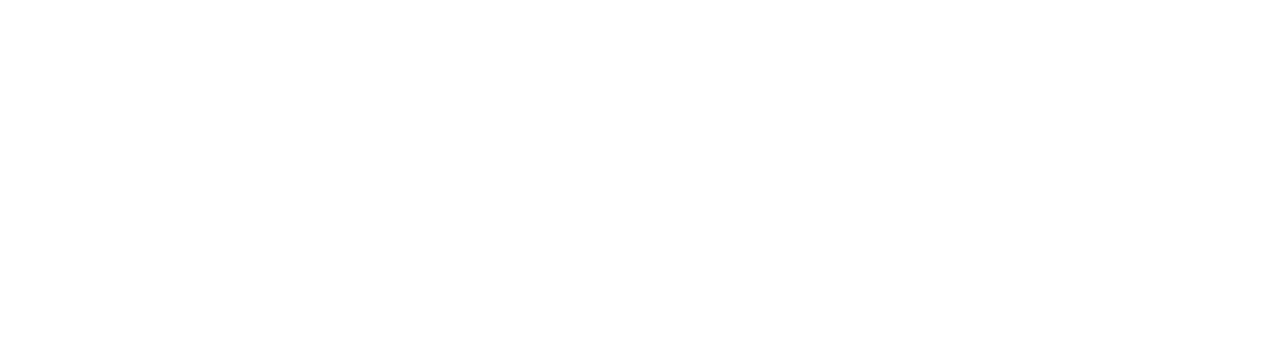
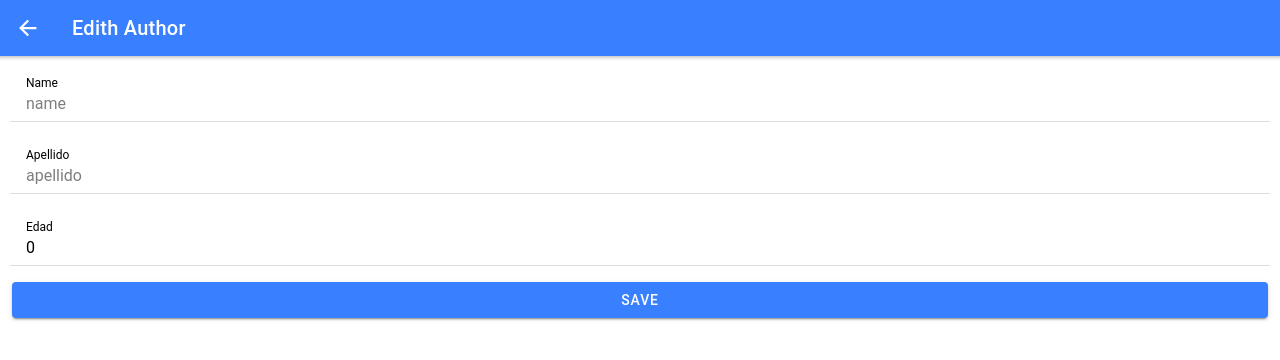
Before and after one commit to patogitpath/iocnic_react, a React (Create React App) app: page /edith-author/1 in a window 1280 px wide. Shown: the top 360 px of the page. Built offline with nearby package versions, Linux system fonts and the light colour scheme; no server answers.

Commit message:
crud author

```diff
--- a/src/App.tsx
+++ b/src/App.tsx
@@ -24,6 +24,8 @@
 import AuthorList from './pages/Author_List';
 import Menu from "./pages/Menu";
 import NewAuthor from './pages/New_Author';
+import EdithAuthor from './pages/Edith_Author';
+
 
 const App: React.FC = () => (
   <IonApp>
@@ -35,6 +37,7 @@
         </Route>
         <Route exact path="/authors" component={AuthorList}></Route>
         <Route exact path="/newauthor" component={NewAuthor}></Route>
+        <Route exact path="/edith-author/:id" component={EdithAuthor} />
         <Route exact path="/">
           <Redirect to="/authors" />
         </Route>
--- a/src/pages/Author_List.tsx
+++ b/src/pages/Author_List.tsx
@@ -1,48 +1,106 @@
 import React, { Component } from "react";
 import { createOutline, trash } from "ionicons/icons";
-import { IonAvatar, IonButton, IonButtons, IonContent, IonHeader, IonIcon, IonItem, IonLabel, IonList, IonMenuButton, IonPage, IonTitle, IonToolbar } from '@ionic/react';
+import { IonAvatar, IonButton, IonButtons, IonContent, IonHeader, IonIcon, IonItem, IonLabel, IonList, IonMenuButton, IonPage, IonTitle, IonToolbar, withIonLifeCycle, useIonAlert, IonAlert } from '@ionic/react';
 import ExploreContainer from '../components/ExploreContainer';
 import './Author_List.css';
 import axios from "axios";
+import links from "../services/links";
+import { Link } from "react-router-dom";
 
 export class AuthorList extends Component {
 
     state = {
-        listAuthor: []
+        listAuthor: [],
+        alertState: false,
+        authorId: null
 
     };
 
-    async componentDidMount() {
+    async ionViewWillEnter() {
 
         try {
 
-            const data = await axios.post("http://localhost:51548/WebService1.asmx/GetAllBookJSON", {});
-            const authorJson = JSON.parse(data["data"].d);
+            const data = await axios.post(links.getAllAuthor, {});
             this.setState({
-                listAuthor: authorJson
+                listAuthor: data.data.d
             });
 
         } catch (error) {
+            console.log(error);
+        }
+    }
 
+    async deleteAuthor(id: any) {
+
+        try {
+
+            const deleteData = {
+                "id": id
+            };
+
+            const data = await axios.post(links.deleteAuthor, deleteData);
+            console.log(data);
+            this.setState({
+                listAuthor: this.state.listAuthor.filter((a,i) => {
+                    return a["id"] !== id
+                })
+            });
+        } catch (error) {
+            console.log(error);
         }
 
     }
 
     render() {
 
+        const alertas = (
+            <IonAlert
+                isOpen={ this.state.alertState }
+                cssClass= "my-custom-class"
+                header="Eliminar"
+                message="Desea eliminar el autor"
+                buttons={[
+                    {
+                        text: "cancel",
+                        role: "Cancel",
+                        handler: (blah) => {
+                            this.setState({
+                                alertState: false
+                            });
+                        }
+                    },
+                    {
+                        text: "Ok",
+                        handler: () => {
+                            this.deleteAuthor(this.state.authorId);
+                            this.setState({
+                                alertState: false
+                            });
+                        }
+                    }
+                ]}
+            ></IonAlert>
+        );
 
         const authotRender = this.state.listAuthor.map((a, i) => {
             return(
                 <IonItem key={i}>
-                    <IonAvatar>
+                    <IonAvatar slot="start">
                         <img src="https://previews.123rf.com/images/indomercy/indomercy1701/indomercy170100075/68564332-creative-author-icon-color.jpg" alt="image" />
                     </IonAvatar>
-                    <IonLabel>{a["name"]}</IonLabel>
+                    <IonLabel>
+                        <h2>{a["name"]}</h2>
+                        <h3>{a["apellido"]}</h3>
+                        <p>{a["edad"]}</p>
+                    </IonLabel>
                     <IonButtons slot="end">
-                        <IonButton fill="clear" color="success">
+                        <Link to={"/edith-author/" + a["id"]} color="success">
+                            <IonButton fill="clear" color="success">
                             <IonIcon icon={createOutline}></IonIcon>
-                        </IonButton>
-                        <IonButton fill="clear" color="danger">
+                            </IonButton>
+
+                        </Link>
+                        <IonButton fill="clear" color="danger" onClick={() => { this.setState({alertState: true, authorId: a["id"]}) }}>
                             <IonIcon icon={trash}></IonIcon>
                         </IonButton>
                     </IonButtons>
@@ -61,9 +119,10 @@
                     </IonToolbar>
                 </IonHeader>
                 <IonContent>
-                  <IonList>
-                      {authotRender}
-                  </IonList>
+                    {alertas}
+                    <IonList>
+                    {authotRender}
+                    </IonList>
                 </IonContent>
             </IonPage>
         );
@@ -72,4 +131,4 @@
 
 }
 
-export default AuthorList;
+export default withIonLifeCycle(AuthorList);
--- /dev/null
+++ b/src/pages/Edith_Author.tsx
@@ -0,0 +1,116 @@
+import React from "react";
+import { IonBackButton, IonButton, IonButtons, IonCol, IonContent, IonGrid, IonHeader, IonInput, IonItem, IonLabel, IonPage, IonRow, IonTitle, IonToolbar, withIonLifeCycle } from '@ionic/react';
+import { RouteComponentProps, RouteProps } from "react-router";
+import axios from "axios";
+import links from "../services/links";
+interface Props {
+
+};
+
+interface RouteParamsId {
+
+    id: any
+}
+
+export class EdithAuthor extends React.Component<Props & RouteComponentProps<RouteParamsId>> {
+
+    state = {
+        id: "",
+        name: "",
+        apellido: "",
+        edad: 0
+    };
+
+    async ionViewWillEnter() {
+
+        const { id } = this.props.match.params;
+        try {
+
+            const idAuthor = {
+                "id": id
+            };
+
+            const data = await axios.post(links.getAuthorById, idAuthor);
+            let author = data.data.d;
+            this.setState({
+                id: id,
+                name: author.name,
+                apellido: author.apellido,
+                edad: author.edad
+            });
+
+        } catch (error) {
+            console.log(error);
+        }
+    }
+
+
+    changeText(e: any) {
+
+        const { name, value } = e.target;
+        this.setState({[name]: value});
+    }
+
+    async submitForm(e: any) {
+
+        const dataObject = {
+            "id": this.state.id,
+            "author": JSON.stringify({
+                "name": this.state.name,
+                "apellido": this.state.apellido,
+                "edad": this.state.edad
+            })
+        };
+
+        try {
+
+            const data = await axios.post(links.postUpdateAuthor, dataObject);
+            this.props.history.push("/");
+
+        } catch (error) {
+            console.log(error);
+        }
+    }
+
+    render() {
+
+        return(
+            <IonPage>
+                <IonHeader>
+                    <IonToolbar color="primary">
+                        <IonTitle>Edith Author</IonTitle>
+                        <IonButtons slot="start">
+                            <IonBackButton defaultHref="/"></IonBackButton>
+                        </IonButtons>
+                    </IonToolbar>
+                </IonHeader>
+                <IonContent>
+                    <form>
+                        <IonGrid>
+                            <IonRow>
+                                <IonCol>
+                                    <IonItem className="ion-margin-bottom">
+                                        <IonLabel position="stacked">Name</IonLabel>
+                                        <IonInput type="text" name="name" value={this.state.name} onIonChange={this.changeText.bind(this)} placeholder="name"></IonInput>
+                                    </IonItem>
+                                    <IonItem className="ion-margin-bottom">
+                                        <IonLabel position="stacked">Apellido</IonLabel>
+                                        <IonInput type="text" name="apellido" value={this.state.apellido} onIonChange={this.changeText.bind(this)} placeholder="apellido"></IonInput>
+                                    </IonItem>
+                                    <IonItem className="ion-margin-bottom">
+                                        <IonLabel position="stacked">Edad</IonLabel>
+                                        <IonInput type="number" name="edad" value={this.state.edad} onIonChange={this.changeText.bind(this)} placeholder="edad"></IonInput>
+                                    </IonItem>
+                                    <IonButton expand="block" color="primary" onClick={this.submitForm.bind(this)}>Save</IonButton>
+                                </IonCol>
+                            </IonRow>
+                        </IonGrid>
+                    </form>
+                </IonContent>
+            </IonPage>
+        );
+    }
+
+}
+
+export default withIonLifeCycle(EdithAuthor);
--- a/src/pages/New_Author.tsx
+++ b/src/pages/New_Author.tsx
@@ -1,30 +1,56 @@
-import { IonBackButton, IonButton, IonButtons, IonCol, IonContent, IonGrid, IonHeader, IonInput, IonItem, IonLabel, IonMenuButton, IonMenuToggle, IonPage, IonRow, IonTitle, IonToolbar } from "@ionic/react";
-import { Component } from "react";
+import { IonBackButton, IonButton, IonButtons, IonCol, IonContent, IonGrid, IonHeader, IonInput, IonItem, IonLabel, IonMenuButton, IonMenuToggle, IonPage, IonRow, IonTitle, IonToolbar, withIonLifeCycle } from "@ionic/react";
+import axios from "axios";
+import React, { Component } from "react";
+import links from "../services/links";
+import { Redirect, RouteComponentProps } from "react-router-dom";
 
-export class NewAuthor extends Component {
+interface Props {
+
+}
+
+export class NewAuthor extends Component<Props & RouteComponentProps> {
 
     state = {
         name: '',
         apellido: '',
-        edad: 0
+        edad: ""
     };
 
-
-    componentDidMount() {
-
+    ionViewWillEnter() {
+        console.log("gorm");
+        this.setState({
+            name: "",
+            apellido: "",
+            edad: ""
+        });
 
     }
 
     changeText(e: any) {
-        console.log("mensaje");
+
         const {name, value} = e.target;
         this.setState({[name]: value});
 
     }
 
-    submitForm(e: any) {
-        console.log("mensajes");
+    async submitForm(e: any) {
+
         console.log(this.state);
+        try {
+
+            let author = {
+                "name": this.state.name,
+                "apellido": this.state.apellido,
+                "edad": this.state.edad
+            };
+
+            const data = await axios.post(links.postNewAuthor, author);
+            this.props.history.push("/");
+
+        } catch (error) {
+
+            console.log(error);
+        }
     }
 
     render() {
@@ -34,7 +60,7 @@
                     <IonToolbar color="primary">
                         <IonTitle>New Author</IonTitle>
                         <IonButtons slot="start">
-                            <IonBackButton defaultHref={"/"}></IonBackButton>
+                            <IonBackButton defaultHref="/"></IonBackButton>
                         </IonButtons>
                     </IonToolbar>
                 </IonHeader>
@@ -45,17 +71,17 @@
                                 <IonCol>
                                     <IonItem className="ion-margin-bottom">
                                         <IonLabel position="stacked">Name</IonLabel>
-                                        <IonInput type="text" name="name" placeholder="name" onIonChange={this.changeText.bind(this)}></IonInput>
+                                        <IonInput type="text" name="name" placeholder="name" value={this.state.name} onIonChange={this.changeText.bind(this)}></IonInput>
                                     </IonItem>
                                     <IonItem className="ion-margin-bottom">
                                         <IonLabel position="stacked">Apellido</IonLabel>
-                                        <IonInput type="text" name="apellido" placeholder="apellido" onIonChange={this.changeText.bind(this)}></IonInput>
+                                        <IonInput type="text" name="apellido" placeholder="apellido" value={this.state.apellido} onIonChange={this.changeText.bind(this)}></IonInput>
                                     </IonItem>
                                     <IonItem className="ion-margin-bottom">
                                         <IonLabel position="stacked">Edad</IonLabel>
-                                        <IonInput type="number" name="edad" placeholder="edad" onIonChange={this.changeText.bind(this)}></IonInput>
+                                        <IonInput type="number" name="edad" placeholder="edad" value={this.state.edad} onIonChange={this.changeText.bind(this)}></IonInput>
                                     </IonItem>
-                                    <IonButton expand="block" color="primary" onClick={this.submitForm.bind(this)}>Save</IonButton>
+                                    <IonButton expand="block" color="primary"  onClick={this.submitForm.bind(this)}>Save</IonButton>
                                 </IonCol>
                             </IonRow>
                         </IonGrid>
@@ -66,4 +92,4 @@
     }
 }
 
-export default NewAuthor;
+export default withIonLifeCycle(NewAuthor);
--- /dev/null
+++ b/src/services/links.tsx
@@ -0,0 +1,17 @@
+const links = {
+    baseUrl: "",
+    getAllAuthor: "",
+    postNewAuthor: "",
+    getAuthorById: "",
+    postUpdateAuthor: "",
+    deleteAuthor: ""
+};
+
+links.baseUrl = "http://localhost:51548/WebService1.asmx/";
+links.getAllAuthor = links.baseUrl + "GetDataAuthor";
+links.postNewAuthor = links.baseUrl + "PostNewAuthor";
+links.getAuthorById = links.baseUrl + "GetAuthorById";
+links.postUpdateAuthor = links.baseUrl + "PostUpdateAuthor";
+links.deleteAuthor = links.baseUrl + "DeleteAuthor";
+
+export default links;
```
Also changed, not shown: src/pages/Menu.tsx (+7 -1 lines), src/pages/Edith_Author.css (added).
